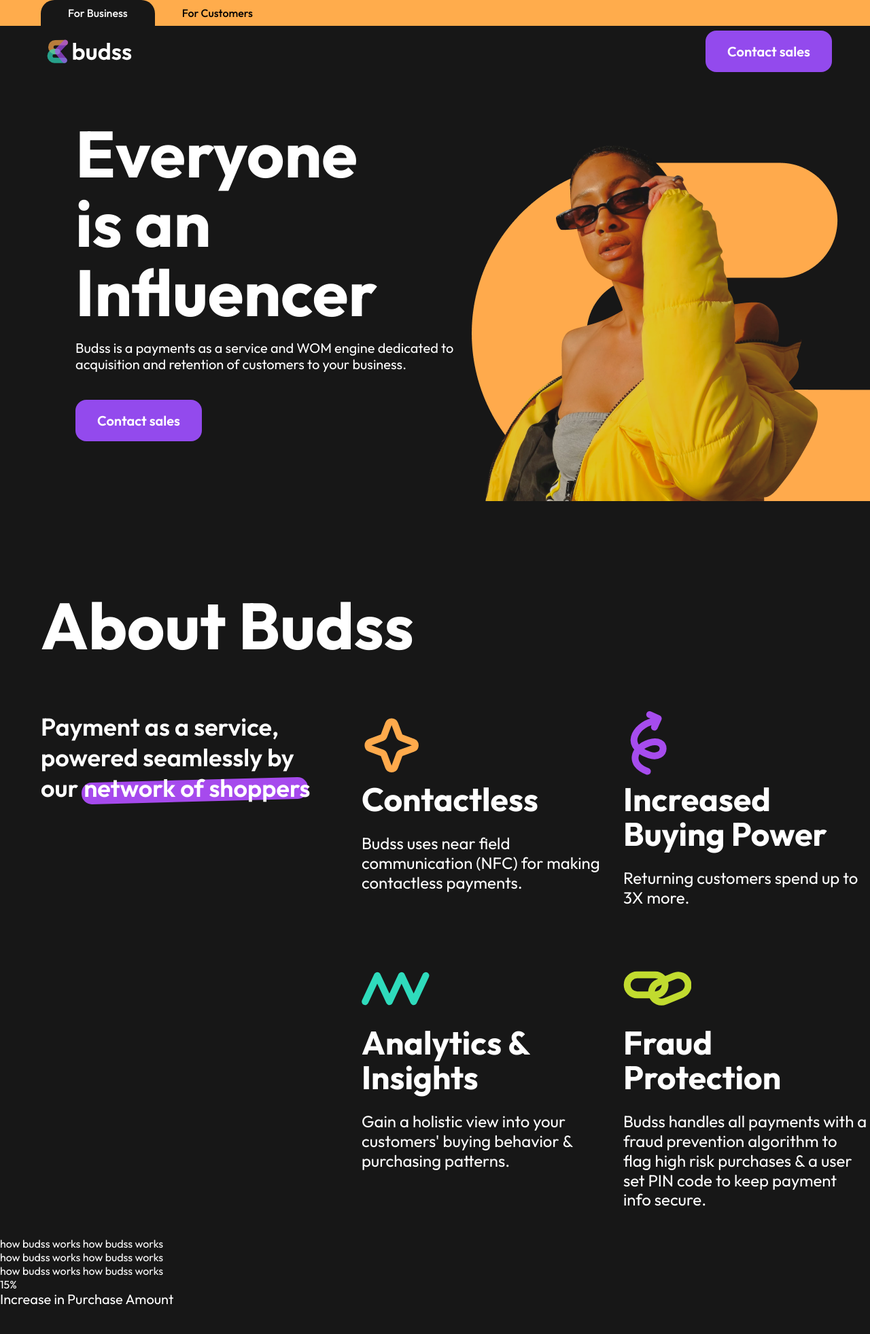
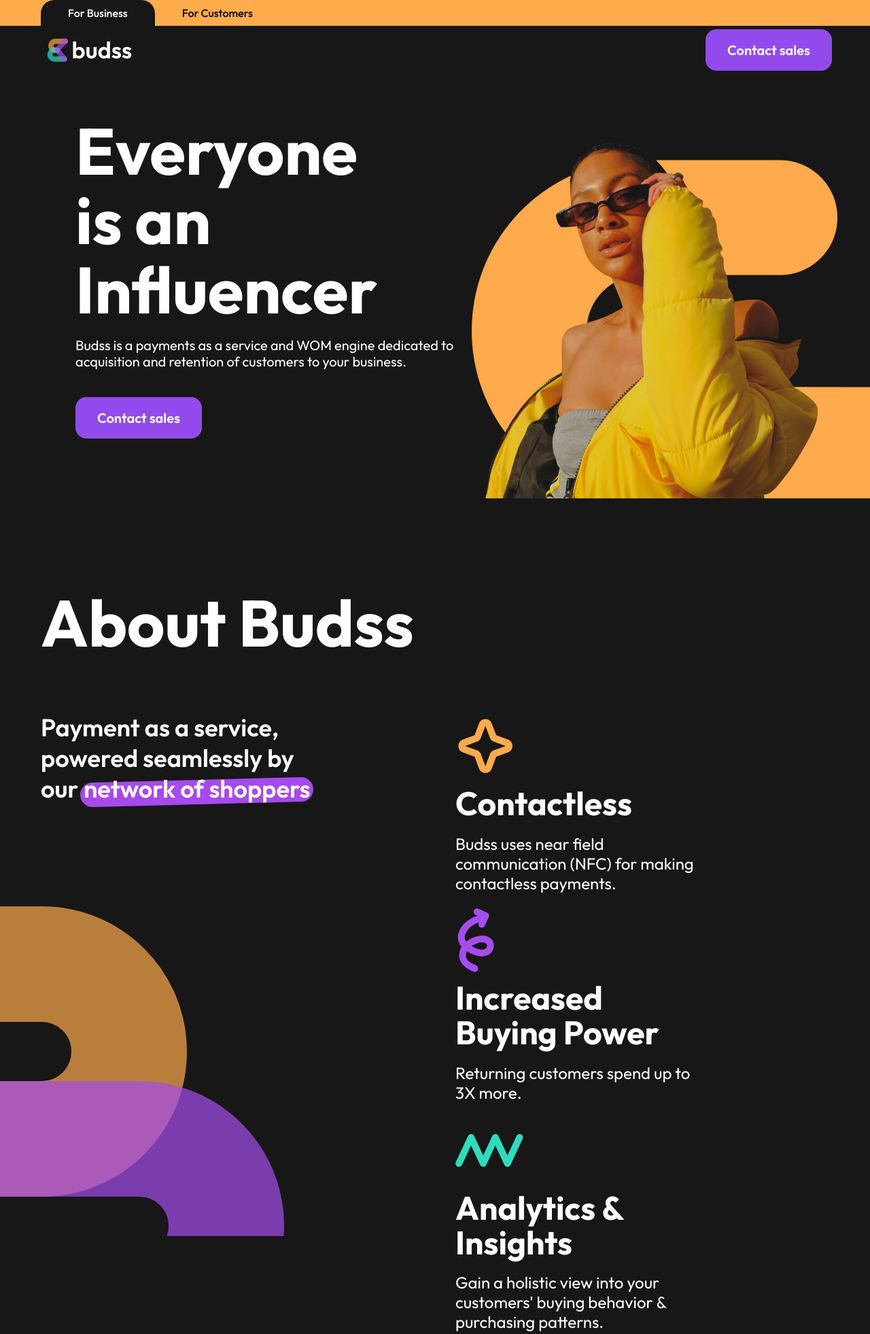
Before and after one commit to viktishchenko/php-init, a PHP site: page / in a window 1280 px wide. Shown: the top 1962 px of the page at 68% size. Run offline with PHP 8.4, Linux system fonts and the light colour scheme.

Commit message:
feat: finish about w media

```diff
--- a/budss-smth/css/style.css
+++ b/budss-smth/css/style.css
@@ -261,7 +261,7 @@ body {
 .header__logo-line {
   display: flex;
   align-items: center;
-  padding: 0.7rem 0;
+  padding: 0.5rem 0;
   justify-content: space-between;
 }
 
@@ -325,7 +325,7 @@ body {
 
 @media (max-width: 480px) {
   .header__logo-line {
-    margin: 0.9rem 0;
+    padding: 1.5rem 0;
   }
   .logo {
     margin-left: 1.3rem;
@@ -416,6 +416,9 @@ body {
   font-size: 9.6rem;
   font-weight: var(--fw-bold);
   line-height: 106%;
+}
+
+.promo__title {
   padding-bottom: 2rem;
 }
 
@@ -423,6 +426,9 @@ body {
   font-size: 2rem;
   font-weight: var(--fw-regular);
   line-height: 120%;
+}
+
+.promo__text {
   padding-bottom: 4rem;
 }
 
@@ -445,16 +451,17 @@ body {
     font-size: 1.6rem;
   }
   .promo__text {
-    padding-bottom: 4rem;
+    padding-bottom: 4.2rem;
   }
   .promo__image {
-    margin-left: 3rem;
+    margin-left: 5.1rem;
+    width: 308px;
   }
 }
 
 @media (max-width: 480px) {
   .promo {
-    padding: 5rem 0 10rem;
+    padding: 5rem 0 4rem;
   }
   .promo__button .button {
     width: 100%;
@@ -466,17 +473,25 @@ body {
 -------------------------------- */
 
 .about__title {
-  margin-left: 6rem;
-  padding-bottom: 7.5rem;
+  padding-left: 6rem;
+  padding-bottom: 8rem;
 }
 
 .about__content {
-  display: flex;
-  flex-direction: row;
+  min-height: 78.2rem;
+  display: grid;
+  grid-template-columns: 41% auto;
 }
+
 .about__subtitle {
-  width: 41%;
-  margin-left: 6rem;
+  padding-left: 6rem;
+}
+
+.about__subtitle {
+  background-image: url(../assets/image/icons/about_bg.svg);
+  background-repeat: no-repeat;
+  background-size: auto;
+  background-position: 0 28.2rem;
 }
 
 .highlight__subtitle {
@@ -495,25 +510,25 @@ body {
 .highlight:before {
   content: "";
   z-index: -1;
-  left: -0.3rem;
-  top: 1.1rem;
-  border-width: 1.6rem;
+  left: -0.5rem;
+  top: 1rem;
+  border-width: 1.8rem;
   border-style: solid;
   border-color: var(--clr-primary-02);
   position: absolute;
-  width: 100%;
-  border-radius: 15px;
+  width: 103%;
+  border-radius: 20px;
   transform: rotate(-1.5deg);
 }
 
 .tools__wrapper {
-  width: 65%;
   display: grid;
   grid-template-columns: repeat(auto-fill, minmax(260px, 360px));
-  gap: 3rem 2.5rem;
+  gap: 2rem 2.8rem;
 }
 
-.tool {
+.tool .ico {
+  margin-bottom: 0.5rem;
 }
 
 .ico {
@@ -531,8 +546,9 @@ body {
   font-size: 4.8rem;
   font-weight: var(--fw-bold);
   line-height: 106%;
-  margin-bottom: 2.5rem;
+  margin-bottom: 2rem;
 }
+
 .tool__text {
   font-size: 2.4rem;
   font-weight: var(--fw-regular);
@@ -550,3 +566,75 @@ body {
 .ico_link {
   background-image: url(../assets/image/icons/link.svg);
 }
+
+@media (max-width: 1280px) {
+  .about__content {
+    grid-template-columns: 1fr 1fr;
+  }
+  .tools__wrapper {
+    padding-left: 3rem;
+  }
+}
+
+@media (max-width: 1000px) {
+  .about__content {
+    grid-template-columns: 1fr;
+  }
+  .about__subtitle {
+    padding-bottom: 10rem;
+  }
+  .tools__wrapper {
+    padding-left: 6rem;
+  }
+}
+
+@media (max-width: 780px) {
+  .about__container {
+    padding: 0 1.6rem;
+  }
+  .about__title {
+    padding-left: 0;
+    padding-bottom: 3rem;
+  }
+  .about__subtitle {
+    padding-left: 0;
+    padding-bottom: 4rem;
+  }
+  .tools__wrapper {
+    padding-left: 0;
+  }
+  .highlight__subtitle {
+    width: 28.5rem;
+    font-size: 2.4rem;
+    font-weight: var(--fw-semi-bold);
+    line-height: 120%;
+  }
+  .highlight:before {
+    top: 0.7rem;
+    border-width: 1rem;
+  }
+
+  .tools__wrapper {
+    gap: 4rem 2.8rem;
+  }
+
+  .tool .ico {
+    margin-bottom: 0.7rem;
+  }
+
+  .ico {
+    margin-bottom: 1rem;
+  }
+  .tool__title {
+    font-size: 3.2rem;
+    font-weight: var(--fw-bold);
+    line-height: 106%;
+    margin-bottom: 1.6rem;
+  }
+  .tool__text {
+    font-size: 1.6rem;
+    font-weight: var(--fw-regular);
+    line-height: normal;
+    margin-bottom: 2rem;
+  }
+}
```
Also changed, not shown: budss-smth/assets/image/icons/arrow.svg, budss-smth/assets/image/icons/link.svg, budss-smth/assets/image/icons/snake.svg, budss-smth/assets/image/pp/1440.png (added), budss-smth/assets/image/pp/375.png (added), budss-smth/assets/image/pp/Menu.png (added).
